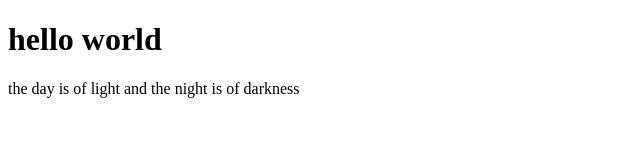
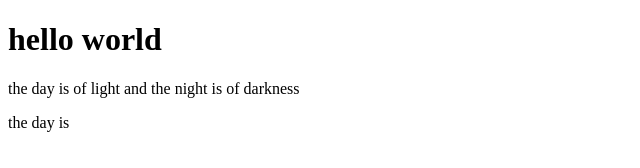
Before and after one commit to umairtufail/pubrepo, a plain HTML site: page index.html in a window 1280 px wide. Shown: the full height of the page, 0-640 px from the left. Drawn offline with Linux system fonts and the light colour scheme.

Commit message:
updated index.html

```diff
--- a/index.html
+++ b/index.html
@@ -8,5 +8,6 @@
 <body>
     <h1>hello world</h1>
     <p>the day is of light and the night is of darkness </p>
+    <p>the day is  </p>
 </body>
 </html>
```
